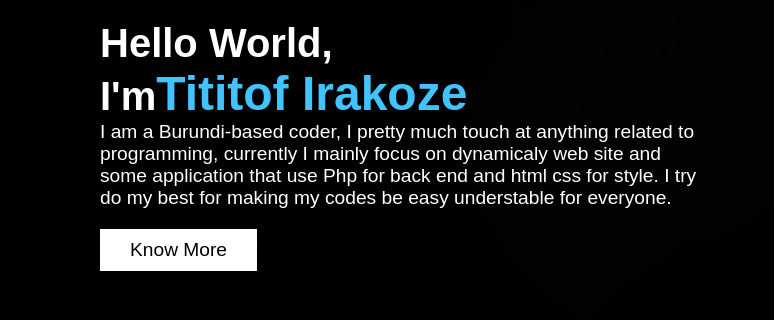
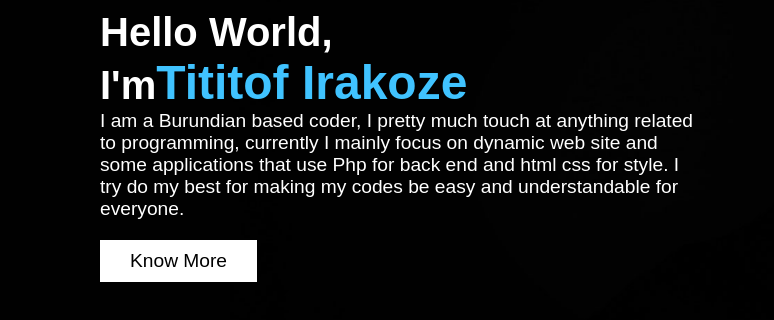
Before and after one commit to irakoze1/Titi, a plain HTML site: page index.html in a window 1280 px wide. Shown: the part 254-574 px from the top of the page, 0-774 px from the left. Drawn offline with Linux system fonts and the light colour scheme.

Commit message:
change some mistake in the paragraphe

```diff
--- a/index.html
+++ b/index.html
@@ -14,7 +14,7 @@
 		<div class="content">
 			<h2>Hello World,<br>I'm<span>Tititof Irakoze</span></h2>
 			<p>
-				I am a Burundi-based coder, I pretty much touch at anything related to programming, currently I mainly focus on dynamicaly web site and some application that use Php for back end and html css for style. I try do my best for making my codes be easy understable for everyone.
+				I am a Burundian based coder, I pretty much touch at anything related to programming, currently I mainly focus on dynamic web site and some applications that use Php for back end and html css for style. I try do my best for making my codes be easy and understandable for everyone.
 			</p>
 			<a href="#">Know More</a>
 		</div>
```
